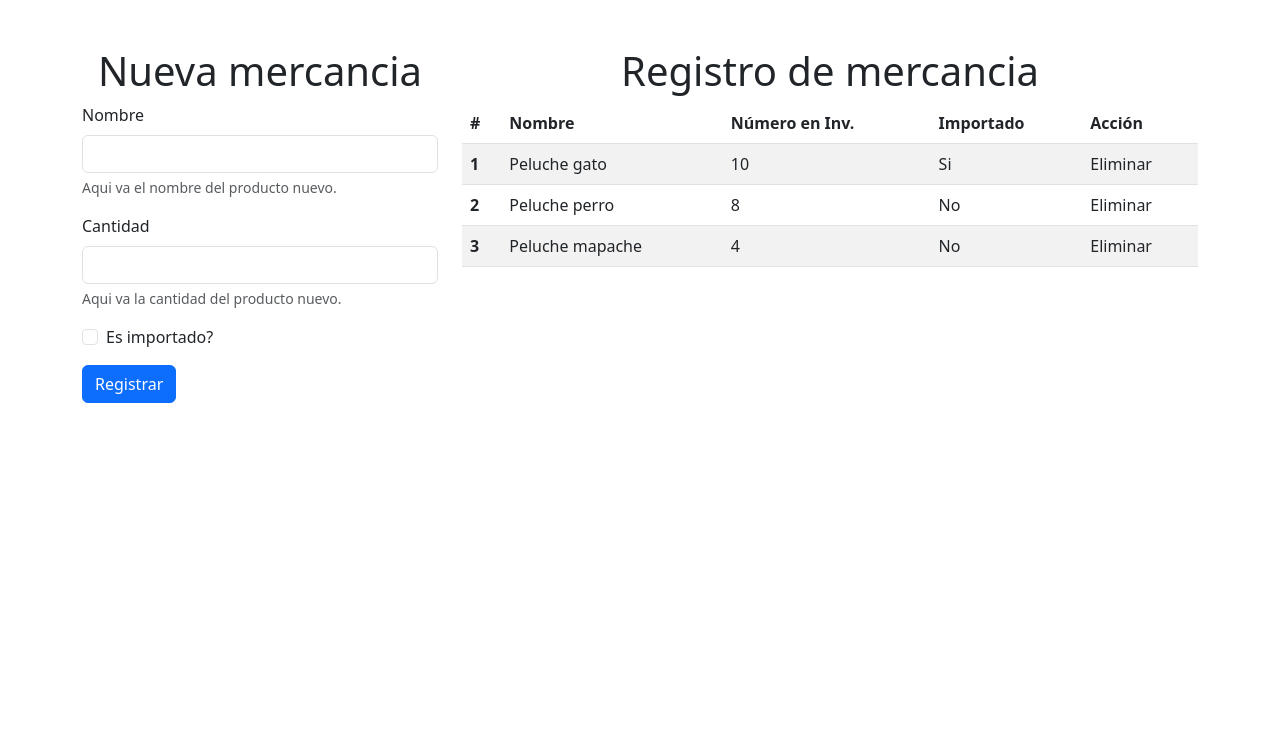
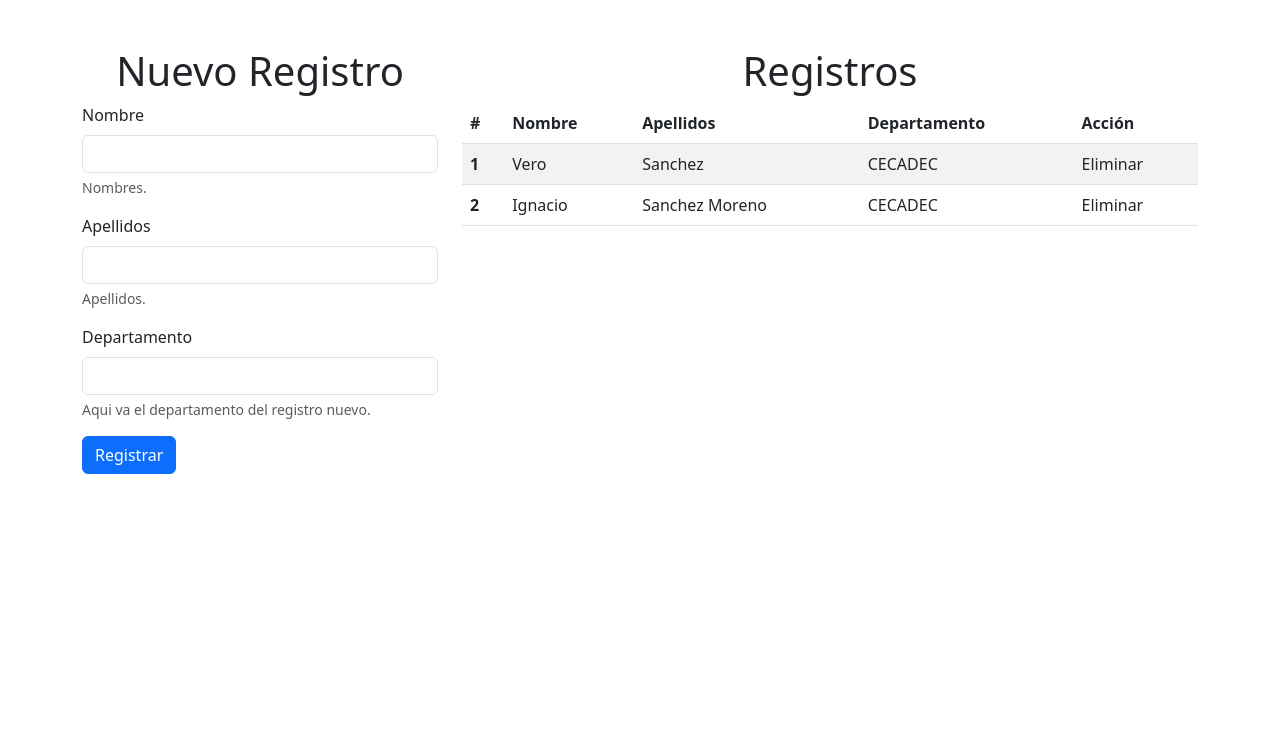
Before and after one commit to justblaze420/Integradora, a plain HTML site: page tablaRegistro.html in a window 1280 px wide. Shown: the part 57-800 px from the top of the page. Drawn offline with Linux system fonts and the light colour scheme.

Commit message:
Registros

```diff
--- a/tablaRegistro.html
+++ b/tablaRegistro.html
@@ -13,7 +13,7 @@
     <div class="container-fluid">
       <a class="navbar-brand" href="#">
         <img src="img/cds.png" alt="Logo" width="40" height="24" class="d-inline-block align-text-top">
-        Mi empresa
+        Integradora
       </a>
       <button class="navbar-toggler" type="button" data-bs-toggle="collapse" data-bs-target="#navbarNavAltMarkup"
         aria-controls="navbarNavAltMarkup" aria-expanded="false" aria-label="Toggle navigation">
@@ -36,24 +36,26 @@
       <div class="col col-md-4">
         <br><br>
         <h1>
-          <center>Nueva mercancia</center>
+          <center>Nuevo Registro</center>
         </h1>
         <form action="#" method="get">
           <div class="mb-3">
             <label for="nombreMerca" class="form-label">Nombre</label>
             <input type="text" class="form-control" name="nombreMerca" id="nombreMerca" aria-describedby="ayudaMerca">
-            <div id="ayudaMerca" class="form-text">Aqui va el nombre del producto nuevo.</div>
+            <div id="ayudaMerca" class="form-text">Nombres.</div>
           </div>
           <div class="mb-3">
-            <label for="numeroMerca" class="form-label">Cantidad</label>
-            <input type="number" class="form-control" name="numeroMerca" id="numeroMerca"
+            <label for="apellido" class="form-label">Apellidos</label>
+            <input type="text" class="form-control" name="apellido" id="apellido" aria-describedby="ayudaMerca">
+            <div id="ayudaMerca" class="form-text">Apellidos.</div>
+          </div>
+          <div class="mb-3">
+            <label for="nombreDep" class="form-label">Departamento</label>
+            <input type="text" class="form-control" name="nombreDep" id="nombreDep"
               aria-describedby="ayudaNMerca">
-            <div id="ayudaNMerca" class="form-text">Aqui va la cantidad del producto nuevo.</div>
+            <div id="ayudaNMerca" class="form-text">Aqui va el departamento del registro nuevo.</div>
           </div>
-          <div class="mb-3 form-check">
-            <input type="checkbox" class="form-check-input" name="importado" id="importado">
-            <label class="form-check-label" for="importado">Es importado?</label>
-          </div>
+
           <button id="registro" type="submit" class="btn btn-primary">Registrar</button>
         </form>
       </div>
@@ -61,40 +63,34 @@
       <div class="col col-md-8">
         <br><br>
         <h1>
-          <center>Registro de mercancia</center>
+          <center>Registros</center>
         </h1>
         <table class="table table-striped table-hover" id="tabla">
           <thead>
             <tr>
               <th scope="col">#</th>
               <th scope="col">Nombre</th>
-              <th scope="col">Número en Inv.</th>
-              <th scope="col">Importado</th>
+              <th scope="col">Apellidos</th>
+              <th scope="col">Departamento</th>
               <th scope="col">Acción</th>
             </tr>
           </thead>
           <tbody id="cuerpoTabla">
             <tr>
               <th scope="row">1</th>
-              <td>Peluche gato</td>
-              <td>10</td>
-              <td>Si</td>
+              <td>Vero</td>
+              <td>Sanchez</td>
+              <td>CECADEC</td>
               <td><a onclick="eliminar(this);">Eliminar</a></td>
             </tr>
             <tr>
               <th scope="row">2</th>
-              <td>Peluche perro</td>
-              <td>8</td>
-              <td>No</td>
+              <td>Ignacio</td>
+              <td>Sanchez Moreno</td>
+              <td>CECADEC</td>
               <td><a onclick="eliminar(this);">Eliminar</a></td>
             </tr>
-            <tr>
-              <th scope="row">3</th>
-              <td>Peluche mapache</td>
-              <td>4</td>
-              <td>No</td>
-              <td><a onclick="eliminar(this);">Eliminar</a></td>
-            </tr>
+
           </tbody>
         </table>
       </div>
@@ -119,12 +115,12 @@
       });*/
 
       var nombreMerca = getParameter("nombreMerca");
-      var numeroMerca = getParameter("numeroMerca");
-      var importado = getParameter("importado") == "on";
-      i = 4;
+      var apellido = getParameter("apellido");
+      var nombreDep = getParameter("nombreDep");
 
-      if (nombreMerca != null && numeroMerca != null) {
-        if (nombreMerca != "" && numeroMerca != "") {
+
+      if (nombreMerca != null && apellido != null) {
+        if (nombreMerca != "" && apellido != "") {
           //alert("Se registro un numevo articulo");
           tabla = document.getElementById("cuerpoTabla");
           nuevoRegistro = document.createElement("tr");
@@ -136,15 +132,13 @@
           nombre = document.createElement("td");
           nombre.innerHTML = nombreMerca;
 
-          numero = document.createElement("td");
-          numero.innerHTML = numeroMerca;
+          apellido = document.createElement("td");
+          apellido.innerHTML = apellido;
 
-          importa = document.createElement("td");
-          if (importado) {
-            importa.innerHTML = "Si";
-          } else {
-            importa.innerHTML = "No";
-          }
+          nombreDep = document.createElement("td");
+          nombreDep.innerHTML = apellido;
+
+
 
           elimina = document.createElement("td");
           accion = document.createElement("a");
@@ -154,8 +148,8 @@
 
           nuevoRegistro.appendChild(id);
           nuevoRegistro.appendChild(nombre);
-          nuevoRegistro.appendChild(numero);
-          nuevoRegistro.appendChild(importa);
+          nuevoRegistro.appendChild(apellido);
+          nuevoRegistro.appendChild(nombreDep);
           nuevoRegistro.appendChild(elimina)
           tabla.appendChild(nuevoRegistro)
         }
```
